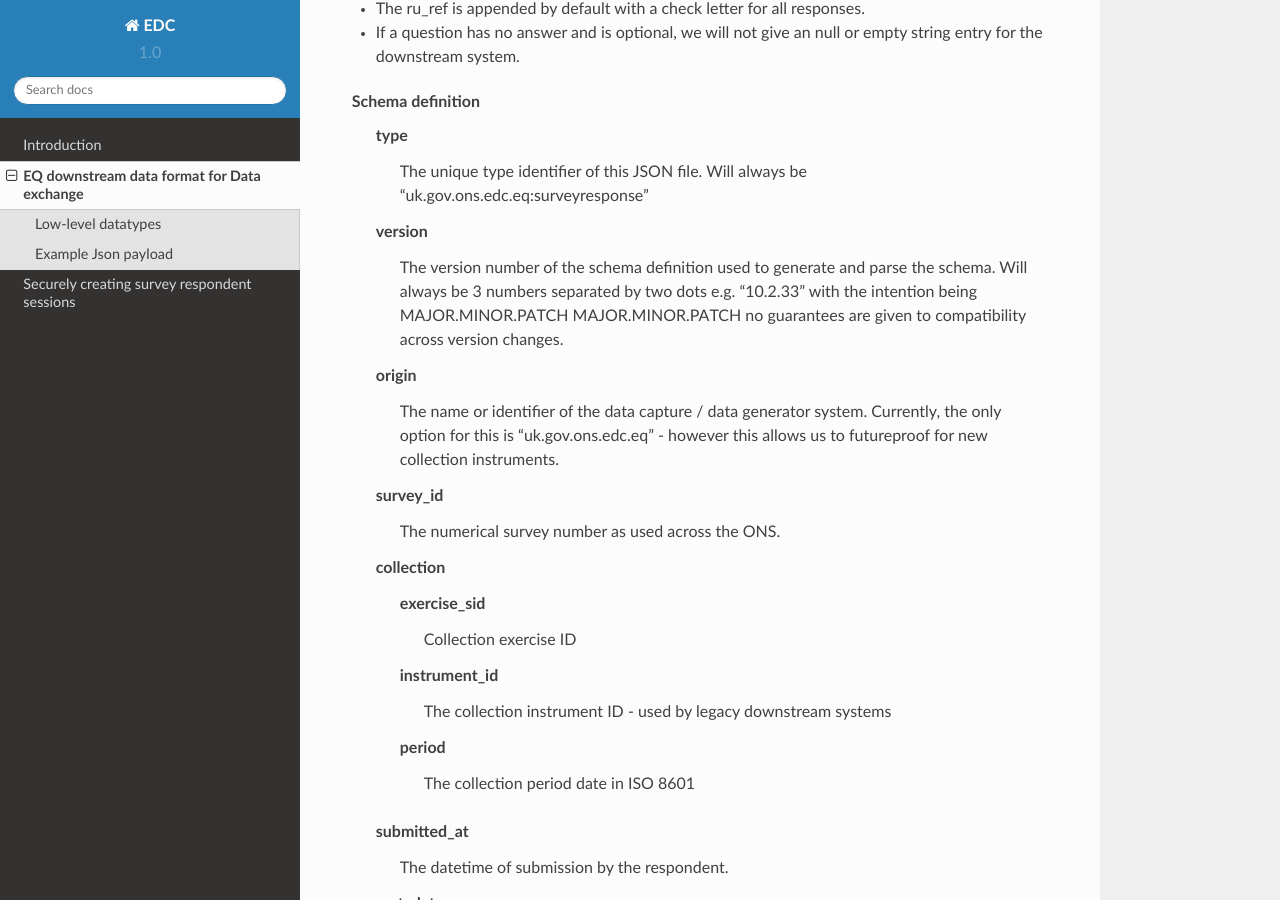
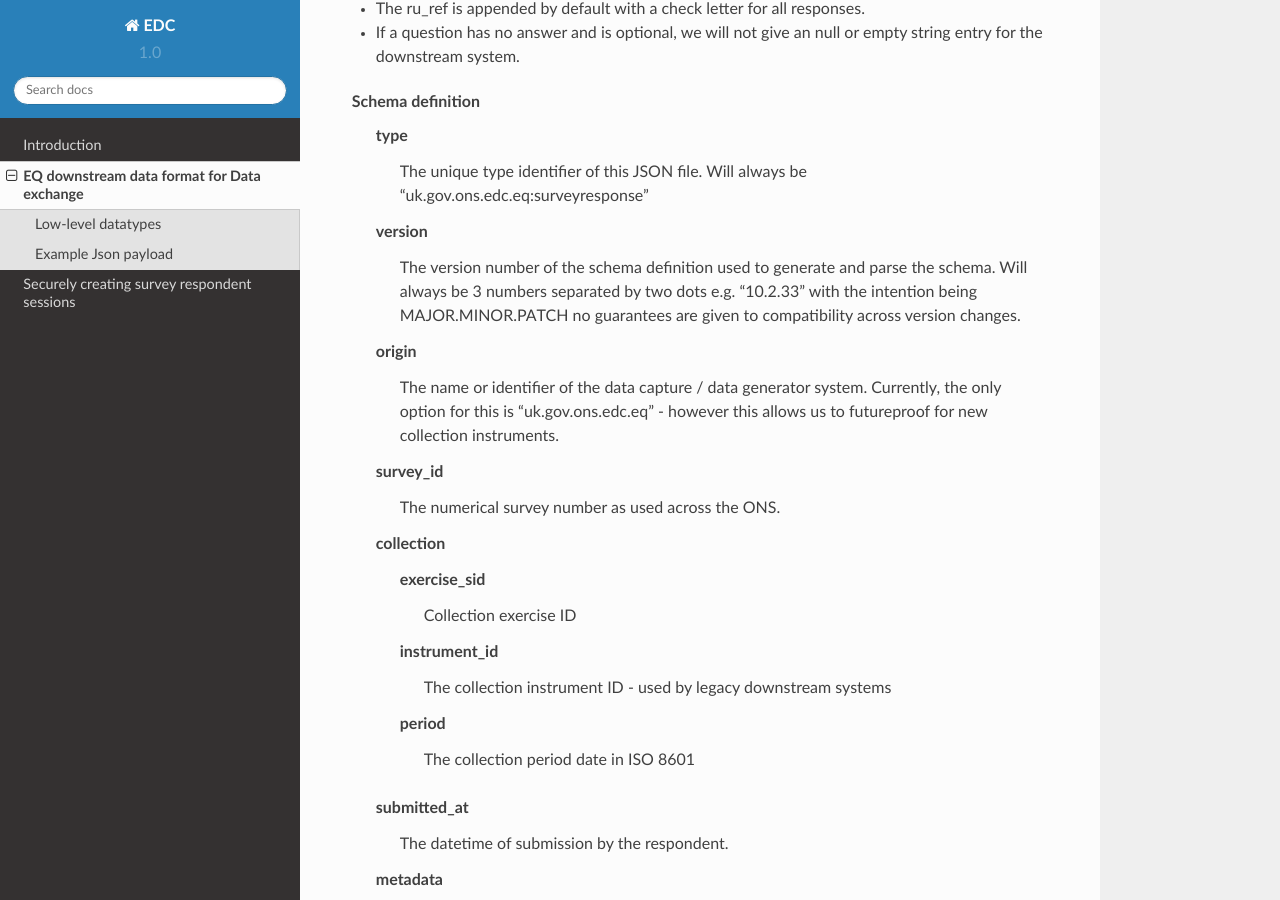
Before and after one commit to ONSdigital/ons-schema-definitions, a Sphinx documentation site: the page built from docs/dx-eq.rst, in a window 1280 px wide and 900 px high, scrolled down 435 px. Built offline with Sphinx 7.4.7 and the Read the Docs theme 2.0.0, drawn with Linux system fonts in a browser that asks for light colours.

Commit message:
Remove duplicate MAJOR.MINOR.PATCH text

```diff
--- a/docs/dx-eq.rst
+++ b/docs/dx-eq.rst
@@ -28,8 +28,8 @@ Schema definition
   version
     The version number of the schema definition used to generate and parse the
     schema. Will always be 3 numbers separated by two dots e.g. "10.2.33" with the
-    intention being MAJOR.MINOR.PATCH MAJOR.MINOR.PATCH no guarantees are given to
-    compatibility across version changes.
+    intention being MAJOR.MINOR.PATCH no guarantees are given to compatibility
+    across version changes.
   origin
     The name or identifier of the data capture / data generator system. Currently,
     the only option for this is "uk.gov.ons.edc.eq" - however this allows us to
```
